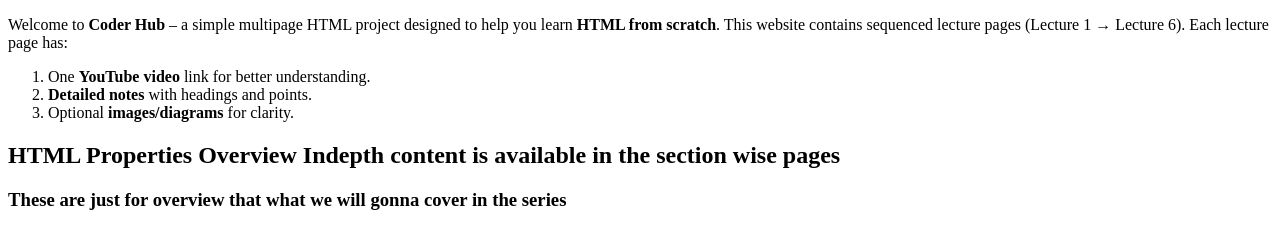
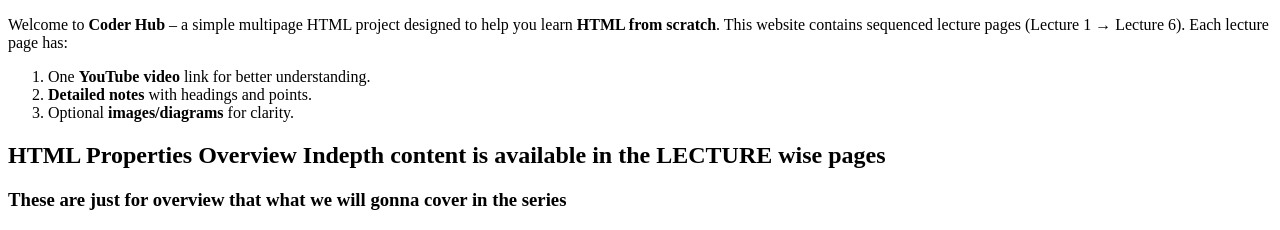
Before and after one commit to ChandraPrakashRai/MERN-STACK-DEVELOPMENT, a plain HTML site: page FRONTENED/HACKATHON1/index.html in a window 1280 px wide. Shown: the part 926-1156 px from the top of the page. Drawn offline with Linux system fonts and the light colour scheme.

Commit message:
Update index.html

```diff
--- a/FRONTENED/HACKATHON1/index.html
+++ b/FRONTENED/HACKATHON1/index.html
@@ -44,7 +44,7 @@
 
 
 
-  <h2>HTML Properties Overview Indepth content is available in the section wise pages</h2>
+  <h2>HTML Properties Overview Indepth content is available in the <b>LECTURE</b> wise pages</h2>
   <h3>These are just for overview that what we will gonna cover in the series</h3>
   <p>
     Below is a summary table that reflects the most important <b>HTML elements & attributes</b> you will learn
```
